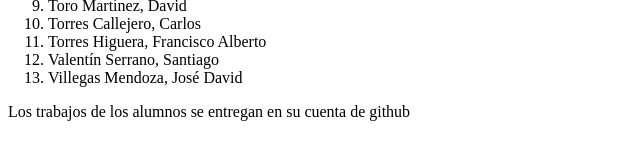
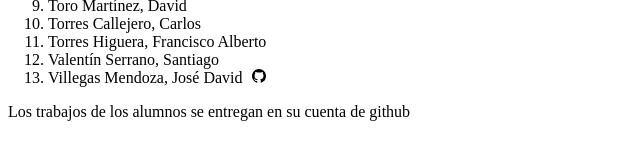
Before and after one commit to josejimenezromero/llmm1819ASIR, a plain HTML site: page index.html in a window 1280 px wide. Shown: the part 197-356 px from the top of the page, 0-640 px from the left. Drawn offline with Linux system fonts and the light colour scheme.

Commit message:
Modificando el index

```diff
--- a/index.html
+++ b/index.html
@@ -22,7 +22,9 @@
         <li>Torres Callejero, Carlos</li>
         <li>Torres Higuera, Francisco Alberto</li>
         <li>Valentín Serrano, Santiago</li>
-        <li>Villegas Mendoza, José David</li>
+        <li>Villegas Mendoza, José David <a href="https://github.com/josedavm?tab=repositories" target="_blank"><svg height="14" class="octicon octicon-mark-github" viewBox="0 0 16 16" version="1.1" width="24" aria-hidden="true">
+                    <path fill-rule="evenodd" d="M8 0C3.58 0 0 3.58 0 8c0 3.54 2.29 6.53 5.47 7.59.4.07.55-.17.55-.38 0-.19-.01-.82-.01-1.49-2.01.37-2.53-.49-2.69-.94-.09-.23-.48-.94-.82-1.13-.28-.15-.68-.52-.01-.53.63-.01 1.08.58 1.23.82.72 1.21 1.87.87 2.33.66.07-.52.28-.87.51-1.07-1.78-.2-3.64-.89-3.64-3.95 0-.87.31-1.59.82-2.15-.08-.2-.36-1.02.08-2.12 0 0 .67-.21 2.2.82.64-.18 1.32-.27 2-.27.68 0 1.36.09 2 .27 1.53-1.04 2.2-.82 2.2-.82.44 1.1.16 1.92.08 2.12.51.56.82 1.27.82 2.15 0 3.07-1.87 3.75-3.65 3.95.29.25.54.73.54 1.48 0 1.07-.01 1.93-.01 2.2 0 .21.15.46.55.38A8.013 8.013 0 0 0 16 8c0-4.42-3.58-8-8-8z"></path>
+                </svg></a></li>
     </ol>
     <p>Los trabajos de los alumnos se entregan en su cuenta de github</p>
 
```
